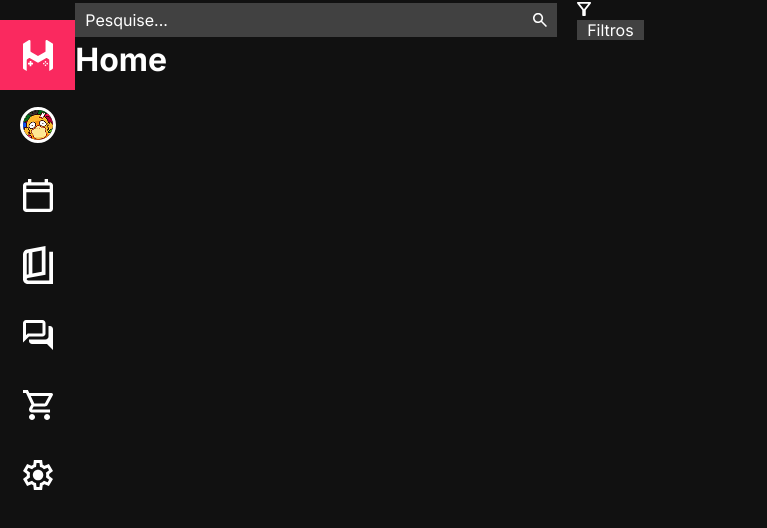
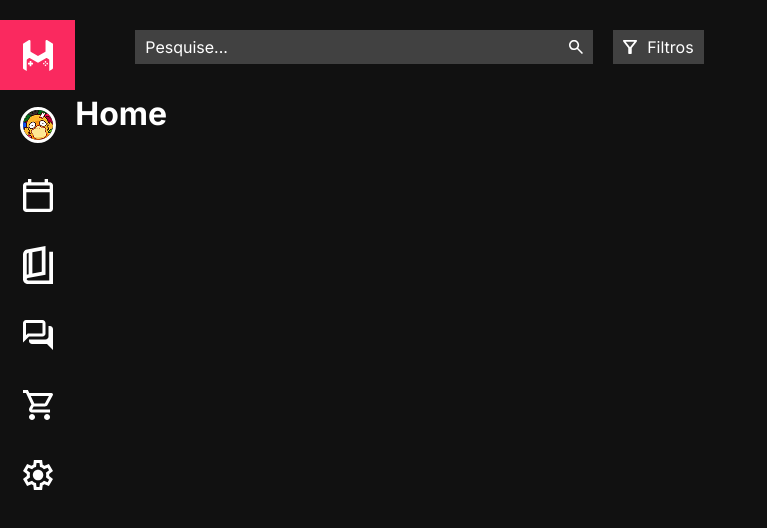
Before and after one commit to luiztavares-dev/Huby, a React (Vite) app in the folder huby-front-end/: page / in a window 1280 px wide. Shown: the top 528 px of the page, without its empty margins (0-767 px from the left). Built offline with nearby package versions, Linux system fonts and the light colour scheme.

Commit message:
refactor SearchBar styles for improved layout and consistency

```diff
--- a/huby-front-end/src/components/searchBar/SearchBar.css
+++ b/huby-front-end/src/components/searchBar/SearchBar.css
@@ -9,6 +9,7 @@
     flex-direction: row;
     width: 100%;
     gap: 20px;
+    padding: 30px 0 30px 60px;
 }
 
 .SearchBar-Barra{
@@ -25,6 +26,9 @@
     border: none;
     font-size: 16px;
     background-color: var(--gray3);
+    outline: none;
+    caret-color: var(--white);
+    color: var(--white);
 }
 
 .SearchBar-Barra-input::placeholder{
@@ -40,8 +44,17 @@
     cursor: pointer;
 }
 
+.SearchBar-Barra-img:active{
+    background-color: var(--gray2);
+}
+
 .SearchBar-Filtro{
-
+    display: flex;
+    align-items: center;
+    flex-direction: row;
+    background-color: var(--gray3);
+    padding: 0 10px 0 10px;
+    gap: 10px;
 }
 
 .SearchBar-Filtro img{
@@ -50,7 +63,5 @@
 
 .SearchBar-Filtro p{
     color: var(--white);
-    padding: 0 10px 0 10px ;
-    background-color: var(--gray3);
     border: none;
 }
```
